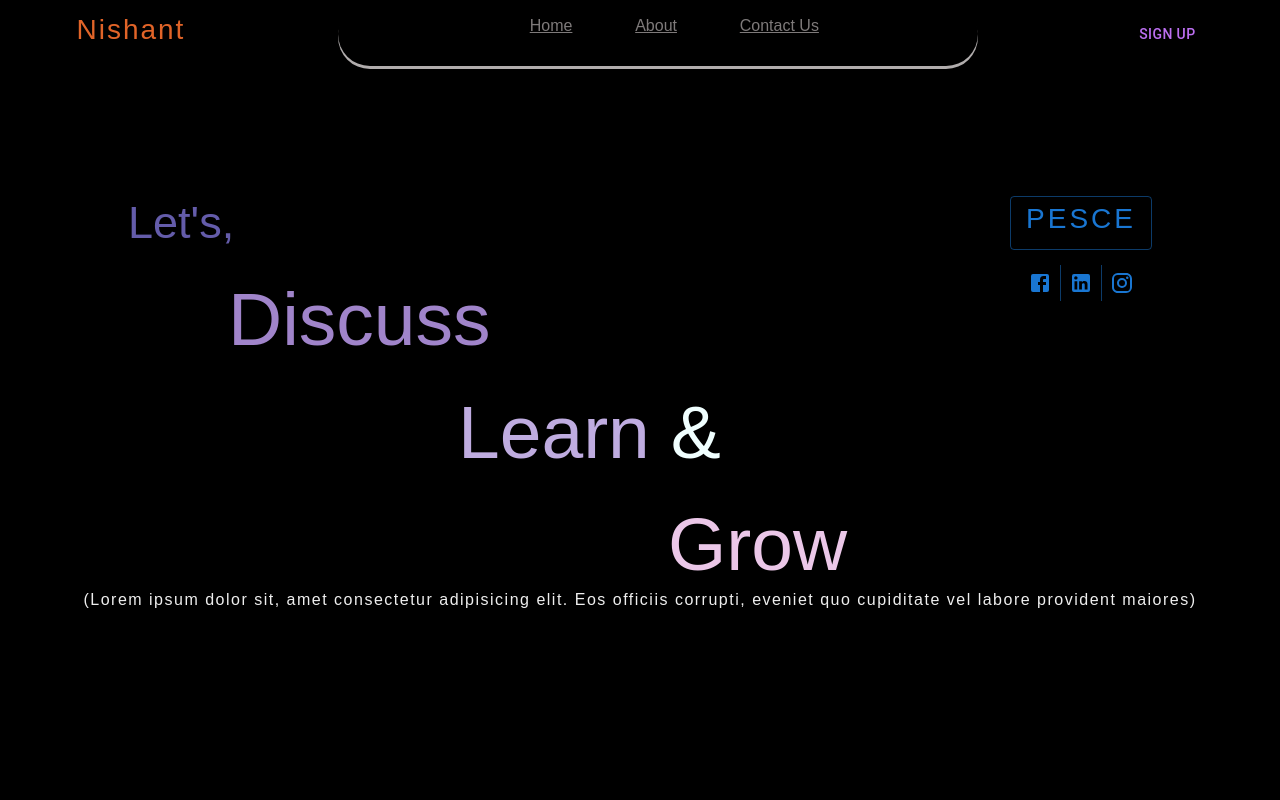
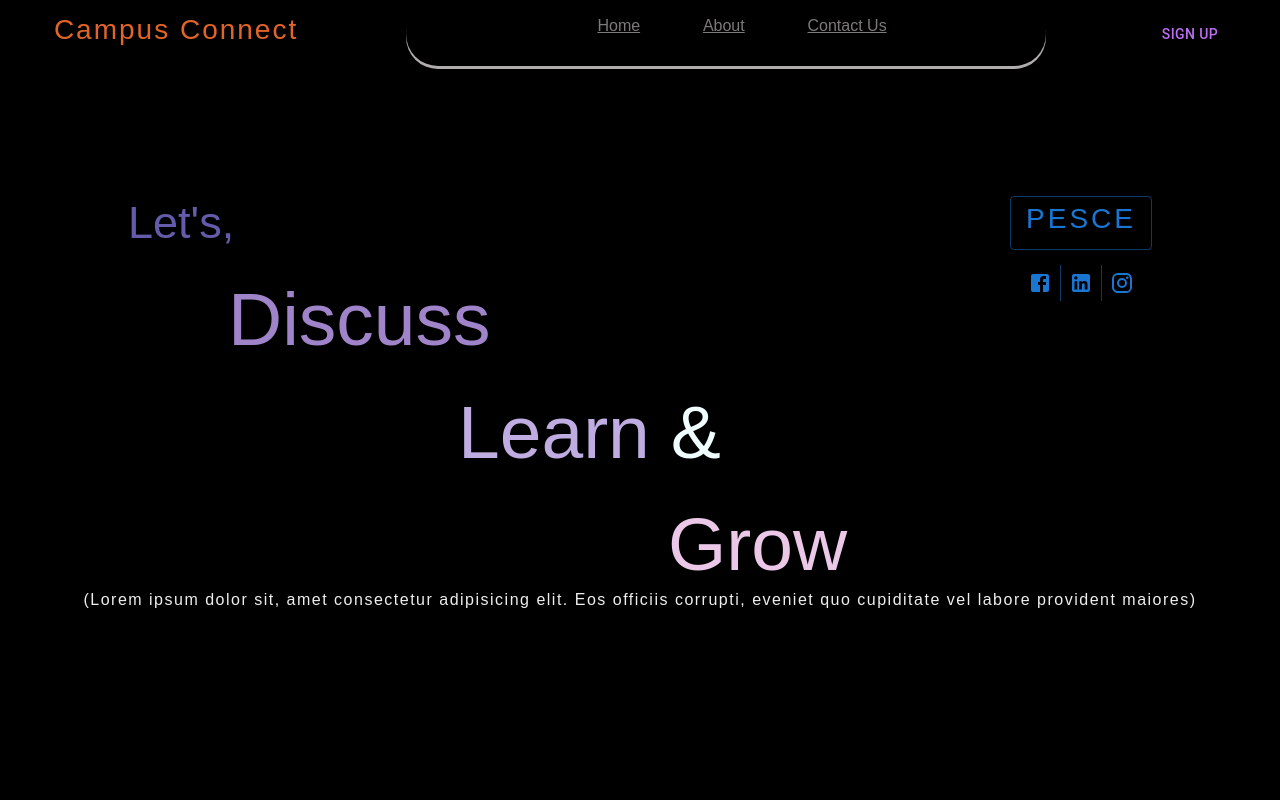
Before and after one commit to divyansh-tamrakar/peace-hub, a React (Create React App) app: page / in a window 1280 px wide. Shown: the top 800 px of the page. Built offline with nearby package versions, Linux system fonts and the light colour scheme; the HTML template or start-up script is replaced by a standard one.

Commit message:
Fixed indentations

```diff
--- a/src/components/About/About.jsx
+++ b/src/components/About/About.jsx
@@ -20,12 +20,9 @@ const About = () => {
               aspernatur sequi, quia animi consequatur debitis!
             </p>
             <div className="btn">
-              <button className="button">
-                <span>Sign Up now!</span>
-              </button>
+              <button className="button">Sign Up now!</button>
             </div>
           </div>
-
         </div>
       </div>
     </div>
--- a/src/components/Navigation/NavBar.jsx
+++ b/src/components/Navigation/NavBar.jsx
@@ -7,7 +7,7 @@ const NavBar = () => {
   return (
     <div className='parent'>
       <header className='name'>
-        <h3>Nishant</h3>
+        <h3>Campus Connect</h3>
       </header>
       <nav className='nav'>
         <ul className='nav-links'>
@@ -23,7 +23,7 @@ const NavBar = () => {
         </ul>
       </nav>
       <div className='signup'>
-        <Button variant="text" sx={{color:'#BC6FF1'}}>Sign Up</Button>
+        <Button href="../Login/Login.jsx" sx={{color:'#BC6FF1'}}>Sign Up</Button>
       </div>
     </div>
   )
```
